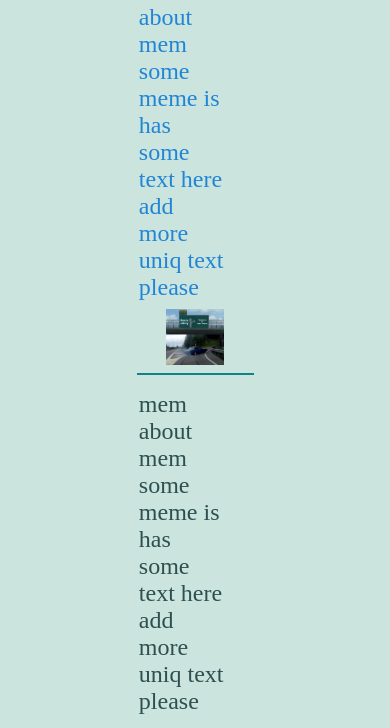
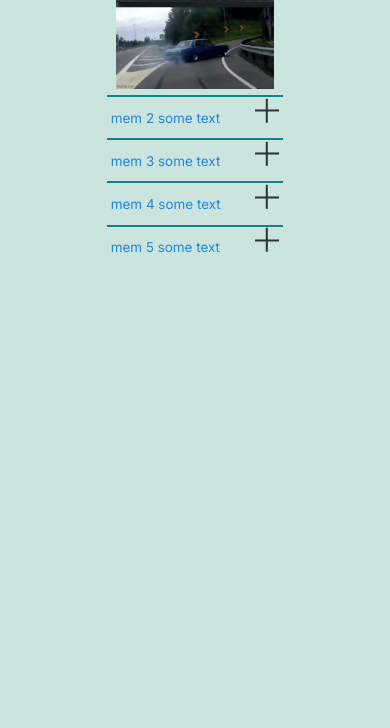
Before and after one commit to anniyaa/cssBayan, a plain HTML site: page cssBayan/index.html in a window 390 px wide. Shown: the part 143-871 px from the top of the page. After the commit the page ends 844 px from the top, so only its background shows below. Drawn offline with Linux system fonts and the light colour scheme.

Commit message:
feat: add adaptive (Sun, March 12, 2023 05:24:43 PM)

```diff
--- a/cssBayan/index.html
+++ b/cssBayan/index.html
@@ -4,6 +4,9 @@
     <meta charset="UTF-8" />
     <meta name="viewport" content="width=device-width, initial-scale=1.0" />
     <meta http-equiv="X-UA-Compatible" content="ie=edge">
+    <link rel="preconnect" href="https://fonts.googleapis.com">
+    <link rel="preconnect" href="https://fonts.gstatic.com" crossorigin>
+    <link href="https://fonts.googleapis.com/css2?family=Inter:wght@300;400;500&display=swap" rel="stylesheet">
     <link rel="stylesheet" href="style.css" />
     <title>cssBayan</title>
 </head>
@@ -21,7 +24,7 @@
                 <hr>
                 <input class="mem-input" id="mem-row1" type="radio" name="mames" checked>
                 <label for="mem-row1" class="mem-row">
-                    <p>mem about mem some meme is has some text here add more uniq text please</p>
+                    <p>mem 1 some text</p>
                     <div class="lines">
                         <span class="line-1"></span>
                         <span class="line-2"></span>
@@ -36,7 +39,7 @@
                 <hr>
                 <input class="mem-input" id="mem-row2" type="radio" name="mames">
                 <label for="mem-row2" class="mem-row">
-                    <p>mem about mem some meme is has some text here add more uniq text please</p>
+                    <p>mem 2 some text</p>
                     <div class="lines">
                         <span class="line-1"></span>
                         <span class="line-2"></span>
@@ -51,7 +54,7 @@
                 <hr>
                 <input class="mem-input" id="mem-row3" type="radio" name="mames">
                 <label for="mem-row3" class="mem-row">
-                    <p>mem about mem some meme is has some text here add more uniq text please</p>
+                    <p>mem 3 some text</p>
                     <div class="lines">
                         <span class="line-1"></span>
                         <span class="line-2"></span>
@@ -66,7 +69,7 @@
                 <hr>
                 <input class="mem-input" id="mem-row4" type="radio" name="mames">
                 <label for="mem-row4" class="mem-row">
-                    <p>mem about mem some meme is has some text here add more uniq text please</p>
+                    <p>mem 4 some text</p>
                     <div class="lines">
                         <span class="line-1"></span>
                         <span class="line-2"></span>
@@ -81,7 +84,7 @@
                 <hr>
                 <input class="mem-input" id="mem-row5" type="radio" name="mames">
                 <label for="mem-row5" class="mem-row">
-                    <p>mem about mem some meme is has some text here add more uniq text please</p>
+                    <p>mem 5 some text</p>
                     <div class="lines">
                         <span class="line-1"></span>
                         <span class="line-2"></span>
--- a/cssBayan/style.css
+++ b/cssBayan/style.css
@@ -9,11 +9,12 @@ html, body, div, span, object, iframe, figure, h1, h2, h3, h4, h5, h6, p, blockq
 
 body {
     display: flex;
-    margin-top: 5%;
+    margin-top: 3%;
     flex-direction: column;
-    color: #2E4F4F;
+    color: #2185D5;
     background-color: #CBE4DE;
     font-size: 100%;
+    font-family: 'Inter', sans-serif;
 }
 
 hr {
@@ -25,7 +26,7 @@ hr {
 /* header */
 
 h1 {
-    width: 30%;
+    width: 25%;
     margin: 0 auto;
 }
 
@@ -33,7 +34,7 @@ h1 {
 
 .accordion-container {
     margin: 0 auto;
-    width: 30%;
+    width: 25%;
 }
 
 .mem-container:hover * {
@@ -50,16 +51,15 @@ h1 {
 
 .accordion-container:hover p {
     color: #2C3333;
-    font-weight: bold;
 }
 
 p {
-    font-size: 1.5em;
+    font-size: 1.2em;
     transition: 0.5s ease;
 }
 
 .mem-container:active p {
-    color: #0E8388;
+    color: #62CDFF;
 }
 
 
@@ -74,7 +74,7 @@ input {
     max-height: 30vh;
 }
 .mem-input:checked ~ label p {
-    color: #2185D5;
+    color: #2C3333;
 }
 
 
@@ -83,7 +83,7 @@ input {
 .mem-row {
     display: flex;
     justify-content: space-between;
-    padding: 7% 2%;
+    padding: 4% 2%;
 }
 
 .lines {
@@ -128,3 +128,38 @@ input {
 img {
     width: 50%;
 }
+
+@media (max-width: 820px) {
+    body {
+        font-size: 0.7em;
+    }
+    img {
+        width: 90%;
+    }
+    .accordion-container,h1 {
+        width: 45%;
+    }
+    .lines {
+        visibility: initial;
+    }
+    .accordion-container:hover p {
+        color: #2185D5;
+    }
+    .mem-container:hover * {
+        cursor: default;
+    }
+
+
+
+}
+@media (max-width: 320px) {
+    body {
+        font-size: 0.6em;
+    }
+    img {
+        width: 90%;
+    }
+    .accordion-container,h1 {
+        width: 70%;
+    }
+}
```
